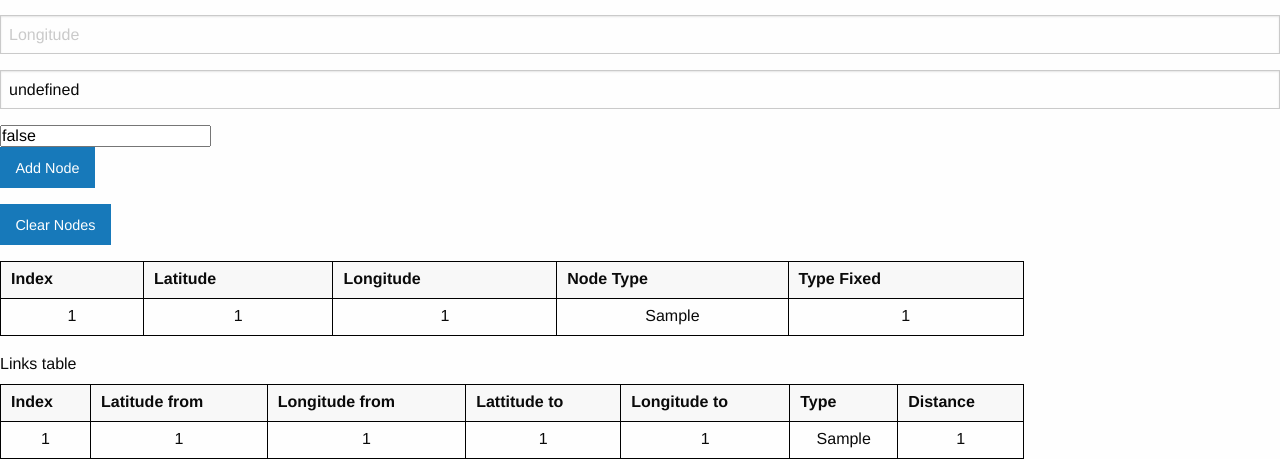
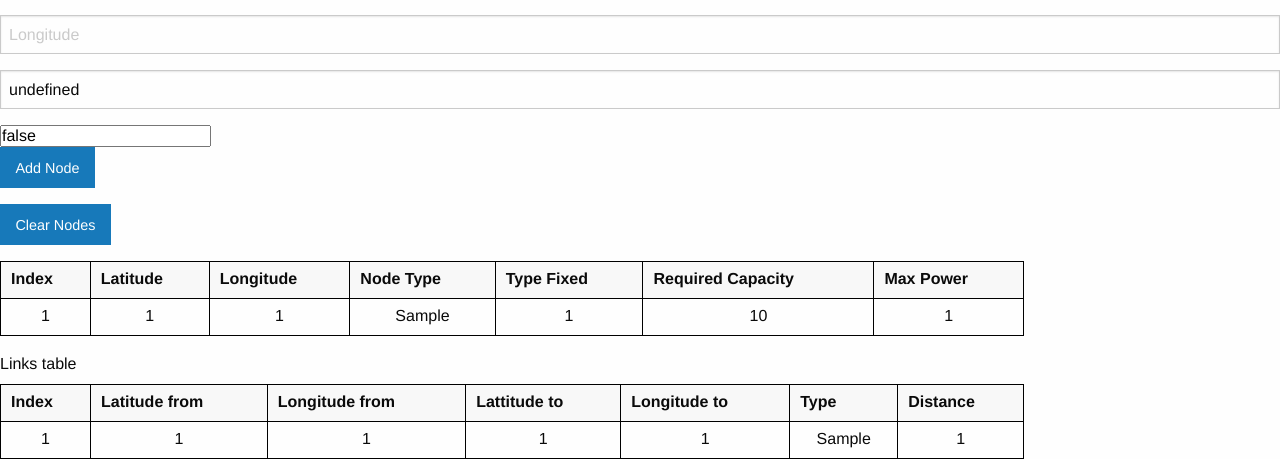
Before and after one commit to rl-institut/tier_spatial_planning, a FastAPI app: page / in a window 1280 px wide. Shown: the part 872-1331 px from the top of the page. Run offline with FastAPI, Linux system fonts and the light colour scheme; tables that the repository leaves empty hold one stand-in row (values such as "Sample post"); some libraries are stand-ins or nearby versions.

Commit message:
set default required_capacity and max_power to nodes that are added in boundary validation

```diff
--- a/fastapi_app/main.py
+++ b/fastapi_app/main.py
@@ -104,13 +104,16 @@ async def validate_boundaries(
         if mask_building_within_boundaries[key]
     }
     for label, coordinates in building_coordidates_within_boundaries.items():
-        nodes = Nodes()
+        nodes = models.Nodes()
 
         nodes.latitude = coordinates[0]
         nodes.longitude = coordinates[1]
         nodes.node_type = "undefined"
         nodes.fixed_type = False
-
+        # nodes.required_capacity = validateBoundariesRequest.default_required_capacity
+        # nodes.max_power = validateBoundariesRequest.default_max_power
+        nodes.required_capacity = validateBoundariesRequest.default_required_capacity
+        nodes.max_power = validateBoundariesRequest.default_max_power
         db.add(nodes)
         db.commit()
 
@@ -127,6 +130,8 @@ async def add_node(add_node_request: models.AddNodeRequest,
     nodes.longitude = add_node_request.longitude
     nodes.node_type = add_node_request.node_type
     nodes.fixed_type = add_node_request.fixed_type
+    nodes.required_capacity = add_node_request.required_capacity
+    nodes.max_power = add_node_request.max_power
 
     db.add(nodes)
     db.commit()
--- a/fastapi_app/models.py
+++ b/fastapi_app/models.py
@@ -16,6 +16,8 @@ class Nodes(Base):
     longitude = Column(Numeric(10, 4))
     node_type = Column(String)
     fixed_type = Column(Boolean)
+    required_capacity = Column(Numeric(10, 4))
+    max_power = Column(Numeric(10, 4))
 
 
 class Links(Base):
@@ -35,6 +37,8 @@ class AddNodeRequest(BaseModel):
     longitude: float
     node_type: str
     fixed_type: bool
+    required_capacity: float
+    max_power: float
 
 
 class OptimizeGridRequest(BaseModel):
@@ -51,3 +55,5 @@ class ShsIdentificationRequest(BaseModel):
 
 class ValidateBoundariesRequest(BaseModel):
     boundary_coordinates: list
+    default_required_capacity: float
+    default_max_power: float
--- a/fastapi_app/static/js/interactions.js
+++ b/fastapi_app/static/js/interactions.js
@@ -1,4 +1,6 @@
-// var mainMap = L.map("leafletMap").setView([9.07798, 7.704826], 5);
+default_household_required_capacity = 10;
+default_household_max_power = 20;
+
 var osmLayer = L.tileLayer(
   "https://{s}.tile.openstreetmap.org/{z}/{x}/{y}.png",
   {
@@ -76,17 +78,38 @@ mainMap.on("click", function (e) {
 
   if (mapClickEvent == "add_node") {
     if (document.getElementsByName("radio_button_new_node_type")[0].checked) {
-      addNodeToDatBase(poplocation.lat, poplocation.lng, "undefinded", false);
+      addNodeToDatBase(
+        poplocation.lat,
+        poplocation.lng,
+        "undefinded",
+        false,
+        default_household_required_capacity,
+        default_household_max_power
+      );
       drawDefaultMarker(poplocation.lat, poplocation.lng);
     }
 
     if (document.getElementsByName("radio_button_new_node_type")[1].checked) {
-      addNodeToDatBase(poplocation.lat, poplocation.lng, "household", true);
+      addNodeToDatBase(
+        poplocation.lat,
+        poplocation.lng,
+        "household",
+        true,
+        default_household_required_capacity,
+        default_household_max_power
+      );
       drawHouseholdMarker(poplocation.lat, poplocation.lng);
     }
 
     if (document.getElementsByName("radio_button_new_node_type")[2].checked) {
-      addNodeToDatBase(poplocation.lat, poplocation.lng, "meterhub", true);
+      addNodeToDatBase(
+        poplocation.lat,
+        poplocation.lng,
+        "meterhub",
+        true,
+        2 * default_household_required_capacity,
+        2 * default_household_max_power
+      );
       drawMeterhubMarker(poplocation.lat, poplocation.lng);
     }
   }
@@ -123,6 +146,8 @@ function getBuildingCoordinates(boundariesCoordinates) {
   xhr.send(
     JSON.stringify({
       boundary_coordinates: boundariesCoordinates,
+      default_required_capacity: default_household_required_capacity,
+      default_max_power: default_household_max_power,
     })
   );
   xhr.onreadystatechange = function () {
@@ -150,7 +175,14 @@ function drawHouseholdMarker(latitude, longitude) {
   );
 }
 
-function addNodeToDatBase(latitude, longitude, node_type, fixed_type) {
+function addNodeToDatBase(
+  latitude,
+  longitude,
+  node_type,
+  fixed_type,
+  required_capacity,
+  max_power
+) {
   $.ajax({
     url: "add_node/",
     type: "POST",
@@ -160,6 +192,8 @@ function addNodeToDatBase(latitude, longitude, node_type, fixed_type) {
       longitude: longitude,
       node_type: node_type,
       fixed_type: fixed_type,
+      required_capacity: required_capacity,
+      max_power: max_power,
     }),
     dataType: "json",
   });
@@ -231,6 +265,8 @@ function refreshNodeTable() {
               <td>${node.longitude}</td>
               <td>${node.node_type}</td>
               <td>${node.fixed_type}</td>
+              <td>${node.required_capacity}</td>
+              <td>${node.max_power}</td>
               </tr>`;
       }
       tbody_nodes.innerHTML = html_node_table;
@@ -356,8 +392,17 @@ $(document).ready(function () {
     const longitude = new_node_long.value;
     const node_type = new_node_type.value;
     const fixed_type = new_node_type_fixed.value;
+    const required_capacity = default_household_required_capacity;
+    const max_power = default_household_max_power;
 
-    addNodeToDatBase(latitude, longitude, node_type, fixed_type);
+    addNodeToDatBase(
+      latitude,
+      longitude,
+      node_type,
+      fixed_type,
+      required_capacity,
+      max_power
+    );
   });
 
   $("#button_optimize").click(function () {
--- a/fastapi_app/templates/home.html
+++ b/fastapi_app/templates/home.html
@@ -186,6 +186,8 @@
           <th>Longitude</th>
           <th>Node Type</th>
           <th>Type Fixed</th>
+          <th>Required Capacity</th>
+          <th>Max Power</th>
         </tr>
       </thead>
       <tbody id="tbody_nodes"></tbody>
```
